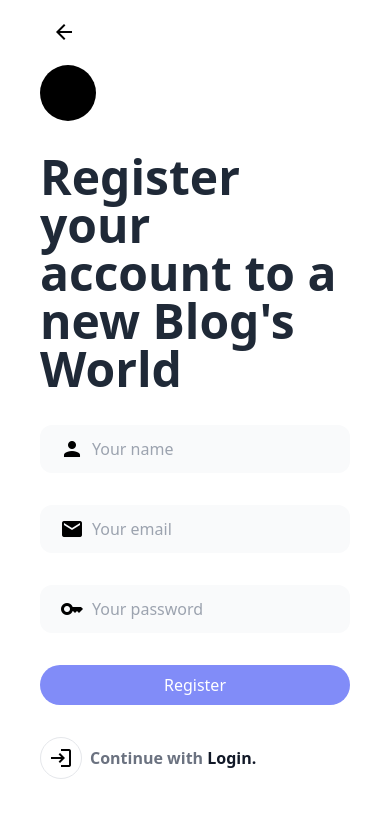
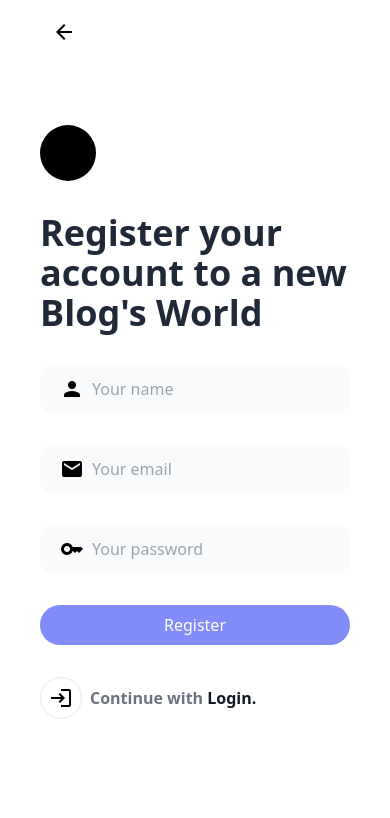
Before and after one commit to sankassio99/new-blog, a Nuxt app: page /register in a window 390 px wide. Shown: the top 818 px of the page. Built offline with nearby package versions, Linux system fonts and the light colour scheme.

Commit message:
#chore: usability and adjustiments

```diff
--- a/components/Atoms/FrontCover.vue
+++ b/components/Atoms/FrontCover.vue
@@ -1,5 +1,5 @@
 <template>
-  <div class="bg-gray-100 w-60 h-40 rounded-xl overflow-hidden">
+  <div class="bg-gray-100 w-72 h-40 rounded-xl overflow-hidden">
     <div class="bg-white w-12 h-6 rounded-xl absolute m-4">
         <span class="text-center text-xs text-gray-600 font-semibold px-2">3 Feb</span>
     </div>
--- a/components/Atoms/TitleLg.vue
+++ b/components/Atoms/TitleLg.vue
@@ -1,6 +1,6 @@
 <template>
     <div class="">
-        <h1 class="text-3xl font-bold text text-gray-800">{{text}}</h1>
+        <h1 class="text-2xl lg:text-3xl font-bold text text-gray-800">{{text}}</h1>
     </div>
 </template>
 
--- a/components/Atoms/TitleXl.vue
+++ b/components/Atoms/TitleXl.vue
@@ -1,6 +1,6 @@
 <template>
     <div class="">
-        <h1 class="text-5xl font-bold text-gray-800">{{text}}</h1>
+        <h1 class="text-4xl lg:text-5xl font-bold text-gray-800">{{text}}</h1>
     </div>
 </template>
 
--- a/components/Molecules/BlogItem.vue
+++ b/components/Molecules/BlogItem.vue
@@ -1,6 +1,6 @@
 <template>
   <div class="flex items-center gap-6">
-    <front-cover  url="https://images.pexels.com/photos/3952150/pexels-photo-3952150.jpeg?auto=compress&cs=tinysrgb&dpr=1&w=500"></front-cover>
+    <front-cover url="https://images.pexels.com/photos/3952150/pexels-photo-3952150.jpeg?auto=compress&cs=tinysrgb&dpr=1&w=500"></front-cover>
     <div class="desc flex flex-col gap-4">
         <span class="text-sm text-gray-400 font-semibold">05 mins read</span>
         <title-lg :text="'Make design system people want to use'"></title-lg>
--- a/components/Organismis/LoginForm.vue
+++ b/components/Organismis/LoginForm.vue
@@ -2,7 +2,7 @@
   <form class="flex flex-col gap-8">
     <text-field inputType="email" :icon="'mail'" :placeholder="'Your email'"></text-field>
     <text-field inputType="password" :icon="'key'" :placeholder="'Your password'"></text-field>
-    <base-button buttonType="submit" text="Login"></base-button>
+    <base-button to="/catalog" text="Login"></base-button>
   </form>
 </template>
 
```
